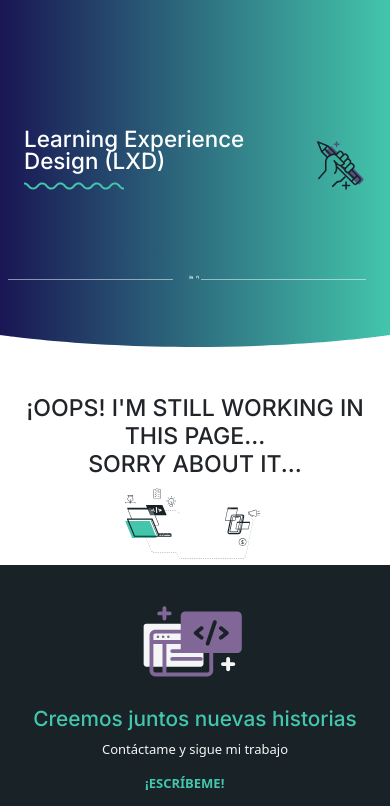
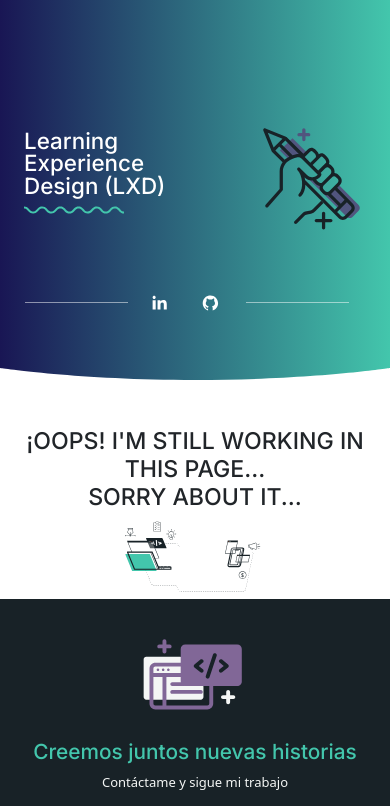
Before and after one commit to gerhercar21/portfolio, a website: page lxd.html in a window 390 px wide. Shown: the top 806 px of the page. Drawn offline with nearby package versions, Linux system fonts and the light colour scheme.

Commit message:
Solución incidencias SVG all

```diff
--- a/lxd.html
+++ b/lxd.html
@@ -66,7 +66,7 @@
                 </h1>
             </div>
         <div class="col-pres2">
-            <svg width="99" height="99" viewBox="0 0 100 100" fill="none" xmlns="http://www.w3.org/2000/svg">
+            <svg viewBox="0 0 100 100" fill="none" xmlns="http://www.w3.org/2000/svg">
                 <path d="M96.0619 75.6719L76.1432 55.5594C75.9557 55.75 75.7588 55.9438 75.5588 56.1406C73.8963 57.7781 72.2463 59.4 70.715 61.1625C68.4775 63.7344 65.04 65.7875 61.7525 63.7781C60.3619 62.9313 59.5432 61.5094 59.0213 60.0125C58.5369 58.6219 58.6432 56.7469 57.3619 55.8281C56.0807 54.9094 54.5775 54.4781 53.4025 53.4125C52.8085 52.9028 52.3528 52.2515 52.0775 51.5188C51.9647 51.223 51.8748 50.919 51.8088 50.6094C51.5143 50.6574 51.2165 50.6815 50.9182 50.6813C48.9963 50.7469 47.3057 50.0219 45.7744 48.8969C45.5338 48.7219 45.2932 48.5531 45.0557 48.3844L84.3932 87.4063C85.1828 88.193 86.2538 88.6321 87.3684 88.6262C88.4831 88.6204 89.5493 88.17 90.3307 87.375L96.0619 81.5625C97.6764 79.9309 97.6764 77.3036 96.0619 75.6719V75.6719Z" fill="#51557E"/>
                 <path d="M68.7369 89.5094H63.1994V83.9687C63.1994 83.0833 62.4817 82.3656 61.5963 82.3656C60.7109 82.3656 59.9932 83.0833 59.9932 83.9687V89.5094H54.4557C53.5703 89.5094 52.8525 90.2271 52.8525 91.1125C52.8525 91.9979 53.5703 92.7156 54.4557 92.7156H59.9932V98.2531C59.9932 99.1385 60.7109 99.8562 61.5963 99.8562C62.4817 99.8562 63.1994 99.1385 63.1994 98.2531V92.7156H68.7369C69.6223 92.7156 70.34 91.9979 70.34 91.1125C70.34 90.2271 69.6223 89.5094 68.7369 89.5094V89.5094Z" fill="#182227"/>
                 <path d="M51.1587 79.6312C49.6305 81.1594 47.9555 81.3969 46.1805 81.6469C44.4899 81.8844 42.5712 82.1562 41.0493 83.675L32.9618 91.7656C32.3748 92.3975 32.3929 93.3804 33.0027 93.9903C33.6126 94.6001 34.5956 94.6182 35.2274 94.0312L43.3149 85.9375C44.043 85.2094 45.0493 85.0375 46.6274 84.8156C48.6399 84.5312 51.1399 84.1906 53.4274 81.8937L61.5149 73.8031L59.2493 71.5375L51.1587 79.6312Z" fill="#182227"/>
@@ -79,7 +79,7 @@
         <ul class="social-media">
             <li id="LinkedIn">
                 <a href="https://www.linkedin.com/in/gerardohdezcarrera/" target="_blank">
-                    <svg xmlns="http://www.w3.org/2000/svg" x="0px" y="0px"width="30" height="30" viewBox="0 0 30 30">
+                    <svg xmlns="http://www.w3.org/2000/svg" x="0px" y="0px" viewBox="0 0 30 30">
                         <path d="M9,25H4V10h5V25z M6.501,8C5.118,8,4,6.879,4,5.499S5.12,3,6.501,3C7.879,3,9,4.121,9,5.499C9,6.879,7.879,8,6.501,8z M27,25h-4.807v-7.3c0-1.741-0.033-3.98-2.499-3.98c-2.503,0-2.888,1.896-2.888,3.854V25H12V9.989h4.614v2.051h0.065 c0.642-1.18,2.211-2.424,4.551-2.424c4.87,0,5.77,3.109,5.77,7.151C27,16.767,27,25,27,25z">
                         </path>
                     </svg>
@@ -87,7 +87,7 @@
             </li>
             <li id="GitHub">
                 <a href="https://github.com/gerhercar21?tab=repositories" target="_blank">
-                    <svg xmlns="http://www.w3.org/2000/svg" x="0px" y="0px" width="24" height="24" viewBox="0 0 24 24">
+                    <svg xmlns="http://www.w3.org/2000/svg" x="0px" y="0px" viewBox="0 0 24 24">
                         <path d="M10.9,2.1c-4.6,0.5-8.3,4.2-8.8,8.7c-0.6,5,2.5,9.3,6.9,10.7v-2.3c0,0-0.4,0.1-0.9,0.1c-1.4,0-2-1.2-2.1-1.9 c-0.1-0.4-0.3-0.7-0.6-1C5.1,16.3,5,16.3,5,16.2C5,16,5.3,16,5.4,16c0.6,0,1.1,0.7,1.3,1c0.5,0.8,1.1,1,1.4,1c0.4,0,0.7-0.1,0.9-0.2 c0.1-0.7,0.4-1.4,1-1.8c-2.3-0.5-4-1.8-4-4c0-1.1,0.5-2.2,1.2-3C7.1,8.8,7,8.3,7,7.6C7,7.2,7,6.6,7.3,6c0,0,1.4,0,2.8,1.3 C10.6,7.1,11.3,7,12,7s1.4,0.1,2,0.3C15.3,6,16.8,6,16.8,6C17,6.6,17,7.2,17,7.6c0,0.8-0.1,1.2-0.2,1.4c0.7,0.8,1.2,1.8,1.2,3 c0,2.2-1.7,3.5-4,4c0.6,0.5,1,1.4,1,2.3v3.3c4.1-1.3,7-5.1,7-9.5C22,6.1,16.9,1.4,10.9,2.1z">
                         </path>
                     </svg>
--- a/scss/di.scss
+++ b/scss/di.scss
@@ -128,8 +128,8 @@ body {
             }
 
             fill: $selector;
-            width: 500%;
-            height: 300%;
+            width: 166.5%;
+            height: 166.5%;
         }
 
         @media (max-width: 575px) {
@@ -173,17 +173,25 @@ body {
         margin-top: 3.5%;
         padding-left: 0;
         margin-left: 0;
-        padding-right: 3rem;
+        padding-right: 5rem;
 
         @media (max-width: 575px) {
             margin-top: 10%;
             padding-right: 0;
         }
 
+        & li {
+            width: 5%;
+
+            @media (max-width: 575px) {
+                width: 15%;
+            }
+        }
+
         & a svg {
             fill: white;
-            width: 100%;
-            height: 100%;
+            width: 2rem;
+            height: 2rem;
 
             @media (max-width: 575px) {
                 width: 60%;
@@ -196,19 +204,19 @@ body {
         }
 
         #GitHub {
+            padding-left: 1rem;
 
             @media (max-width: 575px) {
                 padding-left: 0;
             }
-
-            padding-left: 2rem;
         }
     }
 
     .social-media::before {
 
         @media (max-width: 575px) {
-            width: 200%;
+            width: 30%;
+            top: .8rem;
         }
 
         display: block;
@@ -225,8 +233,9 @@ body {
     .social-media::after {
 
         @media (max-width: 575px) {
-            width: 200%;
+            width: 30%;
             right: 0;
+            top: .8rem;
         }
 
         display: block;
--- a/scss/eledev.scss
+++ b/scss/eledev.scss
@@ -128,8 +128,8 @@ body {
             }
 
             fill: $selector;
-            width: 500%;
-            height: 300%;
+            width: 166.5%;
+            height: 166.5%;
         }
 
         @media (max-width: 575px) {
@@ -173,30 +173,38 @@ body {
         margin-top: 3.5%;
         padding-left: 0;
         margin-left: 0;
-        padding-right: 3rem;
+        padding-right: 5rem;
 
         @media (max-width: 575px) {
             margin-top: 10%;
             padding-right: 0;
         }
 
+        & li {
+            width: 10%;
+
+            @media (max-width: 575px) {
+                width: 15%;
+            }
+        }
+
         & a svg {
             fill: white;
-            width: 100%;
-            height: 100%;
-
-            &:hover {
-                fill: $dark-blue;
-            }
+            width: 2rem;
+            height: 2rem;
 
             @media (max-width: 575px) {
                 width: 60%;
                 height: 60%;
             }
+
+            &:hover {
+                fill: $dark-blue;
+            }
         }
 
         #GitHub {
-            padding-left: 2rem;
+            padding-left: 1rem;
 
             @media (max-width: 575px) {
                 padding-left: 0;
@@ -207,7 +215,8 @@ body {
     .social-media::before {
 
         @media (max-width: 575px) {
-            width: 200%;
+            width: 30%;
+            top: .8rem;
         }
 
         display: block;
@@ -224,8 +233,9 @@ body {
     .social-media::after {
 
         @media (max-width: 575px) {
-            width: 200%;
+            width: 30%;
             right: 0;
+            top: .8rem;
         }
 
         display: block;
--- a/scss/lxd.scss
+++ b/scss/lxd.scss
@@ -128,8 +128,8 @@ body {
             }
 
             fill: $selector;
-            width: 400%;
-            height: 200%;
+            width: 132%;
+            height: 132%;
         }
 
         @media (max-width: 575px) {
@@ -174,30 +174,38 @@ body {
         margin-top: 3.5%;
         padding-left: 0;
         margin-left: 0;
-        padding-right: 3rem;
+        padding-right: 5rem;
 
         @media (max-width: 575px) {
             margin-top: 10%;
             padding-right: 0;
         }
 
+        & li {
+            width: 10%;
+
+            @media (max-width: 575px) {
+                width: 15%;
+            }
+        }
+
         & a svg {
             fill: white;
-            width: 100%;
-            height: 100%;
-
-            &:hover {
-                fill: $dark-blue;
-            }
+            width: 2rem;
+            height: 2rem;
 
             @media (max-width: 575px) {
                 width: 60%;
                 height: 60%;
             }
+
+            &:hover {
+                fill: $dark-blue;
+            }
         }
 
         #GitHub {
-            padding-left: 2rem;
+            padding-left: 1rem;
 
             @media (max-width: 575px) {
                 padding-left: 0;
@@ -208,7 +216,8 @@ body {
     .social-media::before {
 
         @media (max-width: 575px) {
-            width: 200%;
+            width: 30%;
+            top: .8rem;
         }
 
         display: block;
@@ -225,8 +234,9 @@ body {
     .social-media::after {
 
         @media (max-width: 575px) {
-            width: 200%;
+            width: 30%;
             right: 0;
+            top: .8rem;
         }
 
         display: block;
--- a/scss/main.scss
+++ b/scss/main.scss
@@ -234,12 +234,16 @@ body {
 
             & li {
                 width: 10%;
+
+                @media (max-width: 575px) {
+                    width: 15%;
+                }
             }
 
             & a svg {
                 fill: white;
-                width: 50%;
-                height: 50%;
+                width: 2rem;
+                height: 2rem;
 
                 @media (max-width: 575px) {
                     width: 60%;
@@ -251,8 +255,8 @@ body {
                 }
             }
 
-            #LinkedIn {
-                padding-left: 2rem;
+            #GitHub {
+                padding-left: 1rem;
 
                 @media (max-width: 575px) {
                     padding-left: 0;
--- a/scss/publicaciones.scss
+++ b/scss/publicaciones.scss
@@ -146,17 +146,25 @@ body {
         margin-top: 3.5%;
         padding-left: 0;
         margin-left: 0;
-        padding-right: 3rem;
+        padding-right: 5rem;
 
         @media (max-width: 575px) {
-            margin-top: 15%;
+            margin-top: 10%;
             padding-right: 0;
+        }
+
+        & li {
+            width: 10%;
+
+            @media (max-width: 575px) {
+                width: 15%;
+            }
         }
 
         & a svg {
             fill: white;
-            width: 100%;
-            height: 100%;
+            width: 2rem;
+            height: 2rem;
 
             @media (max-width: 575px) {
                 width: 60%;
@@ -169,7 +177,7 @@ body {
         }
 
         #GitHub {
-            padding-left: 2rem;
+            padding-left: 1rem;
 
             @media (max-width: 575px) {
                 padding-left: 0;
@@ -180,7 +188,8 @@ body {
     .social-media::before {
 
         @media (max-width: 575px) {
-            width: 200%;
+            width: 30%;
+            top: .8rem;
         }
 
         display: block;
@@ -197,8 +206,9 @@ body {
     .social-media::after {
 
         @media (max-width: 575px) {
-            width: 200%;
+            width: 30%;
             right: 0;
+            top: .8rem;
         }
 
         display: block;
```
Also changed, not shown: di.html (+3 -3 lines), eledev.html (+3 -3 lines), publicaciones.html (+2 -2 lines), di.css, eledev.css, lxd.css, output.css, publicaciones.css, 5 other files.
